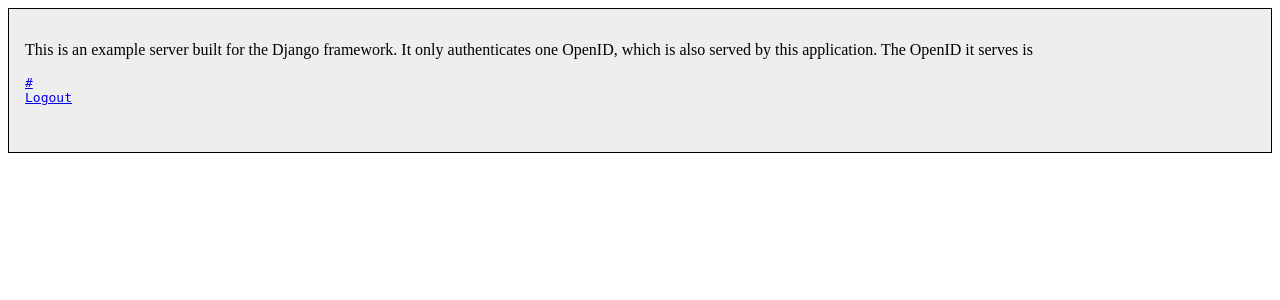
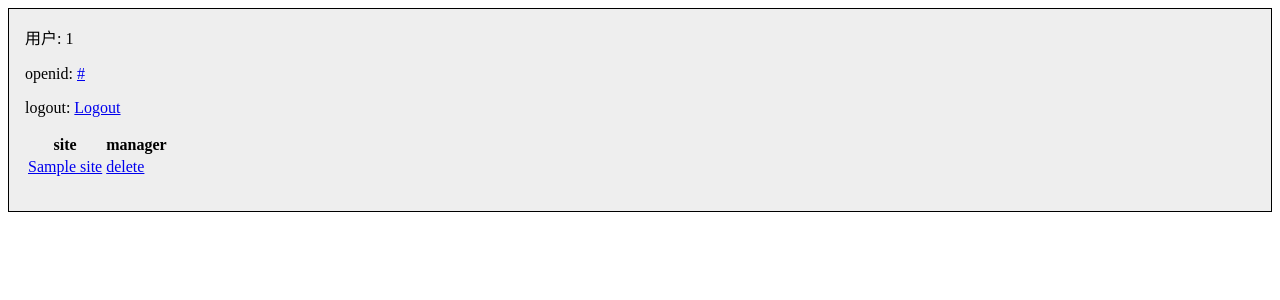
Before and after one commit to xiaomen/openid, a Django app: template djopenid/templates/server/index.html in a window 1280 px wide. Shown: the top 300 px of the page. Run offline with Django 3.2, Linux system fonts and the light colour scheme; the template is opened without the code that fills it: most values are stand-ins (such as "Sample title", 1, 10 or a date in 2020).

Commit message:
add manager

```diff
--- a/djopenid/server/urls.py
+++ b/djopenid/server/urls.py
@@ -9,4 +9,5 @@
     (r'^endpoint/$', 'endpoint'),
     (r'^trust/$', 'trustPage'),
     (r'^(?P<user>.*)/$', 'idPage'),
+	(r'^delete/(?P<index>.*)/$', 'manager'),
 )
--- a/djopenid/templates/index.html
+++ b/djopenid/templates/index.html
@@ -1,6 +1,6 @@
 <html>
   <head>
-    <title>Python OpenID</title>
+    <title>Douban统一账号认证平台</title>
   </head>
   <body>
     <p>
--- a/djopenid/templates/server/index.html
+++ b/djopenid/templates/server/index.html
@@ -1,6 +1,6 @@
 <html>
   <head>
-    <title>Django OpenID Example Server</title>
+    <title>Douban统一账号认证平台</title>
     <style type="text/css">
     div.message {
         background: #9f9;
@@ -35,18 +35,32 @@
 {% block body %}
   <div class="box">
 
-  <p>
-    This is an example server built for the Django framework.  It only
-    authenticates one OpenID, which is also served by this
-    application.  The OpenID it serves is
-
-    <pre>
-<a href="{{ user_url }}">{{ user_url }}</a>
-<a href="/auth/logout">Logout</a>
-    </pre>
+  <div>
+    用户: {{ user_id }}
+    <p>
+        openid:
+        <a href="{{ user_url }}">{{ user_url }}</a>
+    </p>
+    <p>
+        logout:
+        <a href="/auth/logout">Logout</a>
+    </p>
+  </div>
+    <table>
+        <tr>
+            <th>site</th>
+            <th>manager</th>
+        </tr>
+        {% for auth_site in auth_sites %}
+        <tr>
+            <td><a href="{{auth_site.site}}">{{auth_site.site}}</a></td>
+            <td><a href="/server/delete/{{auth_site.id}}">delete</a></td>
+        </tr>
+        {% endfor %}
+    </table>
   </p>
 
   </div>
-{% endblock %}
+    {% endblock %}
   </body>
 </html>
```
Also changed, not shown: djopenid/server/views.py (+16 -4 lines).
